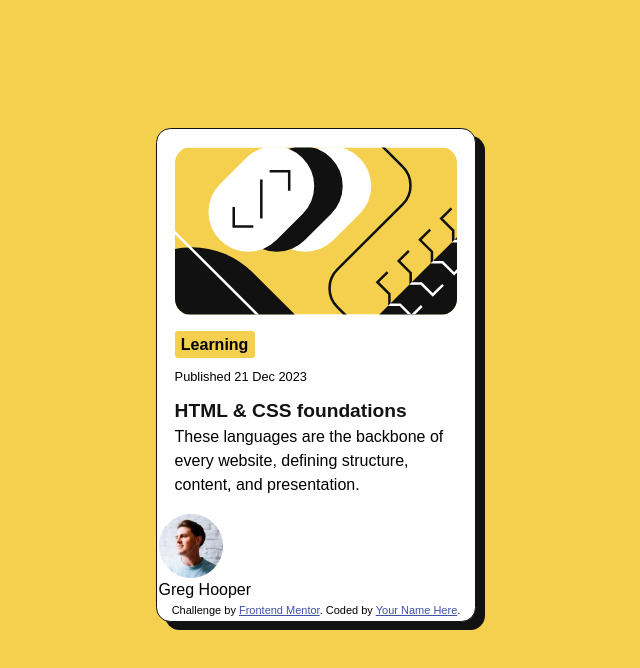
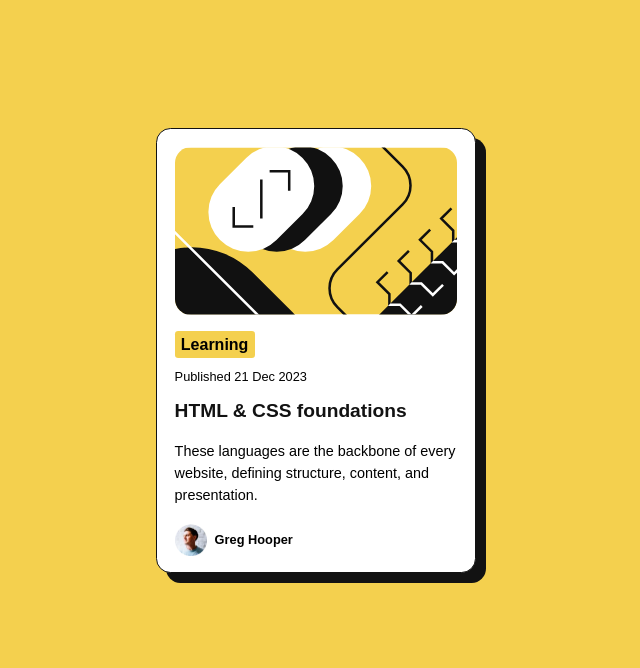
Before and after one commit to Kbmke2/github, a plain HTML site: page frontend_mentor/blog-preview-card-main/index.html in a window 1280 px wide. Shown: the whole page, without its empty margins (324-964 px from the left). Drawn offline with Linux system fonts and the light colour scheme.

Commit message:
updated styling

```diff
--- a/frontend_mentor/blog-preview-card-main/assets/style.css
+++ b/frontend_mentor/blog-preview-card-main/assets/style.css
@@ -125,7 +125,7 @@ h1 {
   border: 1px solid var(--Gray950);
   border-radius: 0.9rem;
   background-color: var(--cardBG);
-  box-shadow: 9px 8px 0px var(--Gray950);
+  box-shadow: 10px 10px 0px var(--Gray950);
 }
 
 .hero {
@@ -145,20 +145,37 @@ h1 {
   line-height: 3;
 }
 
-.non-active {
+.link {
+  color: var(--Gray950);
+  font-weight: 800;
+  font-size: 1.2rem;
+  text-decoration: none;
   cursor: pointer;
 }
 
-.active {
-  cursor: pointer;
+.def {
+  font-size: 0.9rem;
+  line-height: 1.5;
+  margin-top: 1rem;
 }
 
-.link {
-  text-decoration: none;
-  color: var(--Gray950);
+.creator {
+  /* border: 1px solid red; */
+  display: flex;
+  align-items: center;
+  margin: 0 1rem 0.8rem;
+}
+
+.avatar {
+  width: 2rem;
+}
+
+.name {
+  margin: 0.5rem;
+  font-size: 0.8rem;
   font-weight: 800;
-  font-size: 1.2rem;
 }
+
 .attribution {
   font-size: 11px;
   text-align: center;
--- a/frontend_mentor/blog-preview-card-main/index.html
+++ b/frontend_mentor/blog-preview-card-main/index.html
@@ -43,11 +43,11 @@
     </m>
 
 
-    <div class="attribution">
+    <!-- <div class="attribution">
       Challenge by
       <a href="https://www.frontendmentor.io?ref=challenge" target="_blank"rel="noopener"
         >Frontend Mentor</a
-      >. Coded by <a href="#" >Your Name Here</a>.
-    </div>
+      >. Coded by <a href="#" >KB</a>.
+    </div> -->
   </body>
 </html>
```
